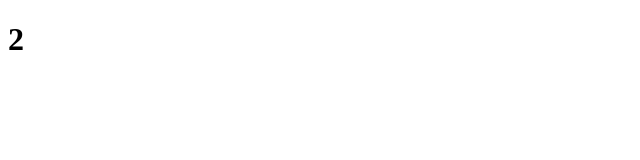
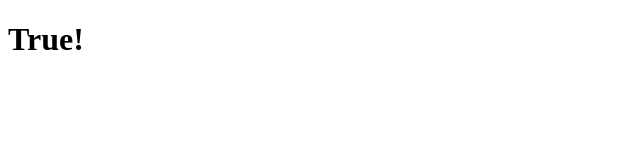
Before and after one commit to vishnu-v-v/reactApp, a React app: page / in a window 1280 px wide. Shown: the top 160 px of the page, without its empty margins (0-640 px from the left). Built offline with nearby package versions, Linux system fonts and the light colour scheme.

Commit message:
Add ternary operator in jsx template

```diff
--- a/App.jsx
+++ b/App.jsx
@@ -2,9 +2,12 @@
 
 class App extends React.Component {
    render() {
+
+      var i = 1;
+
       return (
          <div>
-            <h1>{1+1}</h1>
+            <h1>{i == 1 ? 'True!' : 'False'}</h1>
          </div>
       );
    }
```
